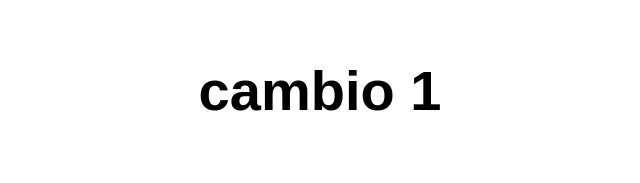
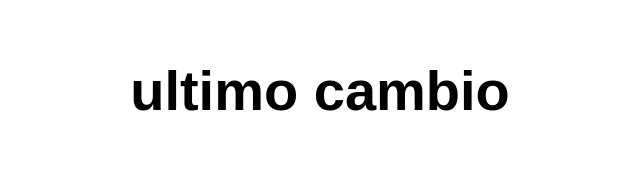
Before and after one commit to Jose-d01/despliegue_1, a website: page src/index.html in a window 1280 px wide. Shown: the whole page, without its empty margins (320-960 px from the left). Drawn offline with Linux system fonts and the light colour scheme.

Commit message:
ultimo_cambio

```diff
--- a/src/index.html
+++ b/src/index.html
@@ -10,7 +10,7 @@
 
 <body>
   <main>
-    <h1>cambio 1</h1>
+    <h1>ultimo cambio</h1>
   </main>
 </body>
 
```
